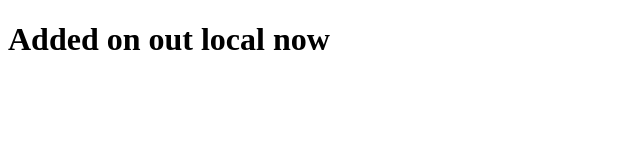
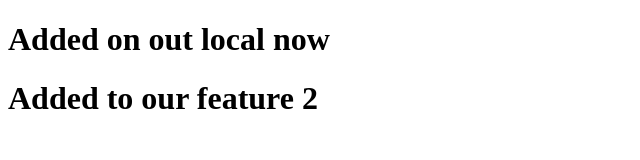
Before and after one commit to TheZibox/css, a plain HTML site: page index.html in a window 1280 px wide. Shown: the whole page, without its empty margins (0-640 px from the left). Drawn offline with Linux system fonts and the light colour scheme.

Commit message:
added in feature

```diff
--- a/index.html
+++ b/index.html
@@ -6,6 +6,7 @@
   </head>
   <body>
     <h1>Added on out local now</h1>
+    <h1>Added to our feature 2</h1>
 
   </body>
 </html>
```
